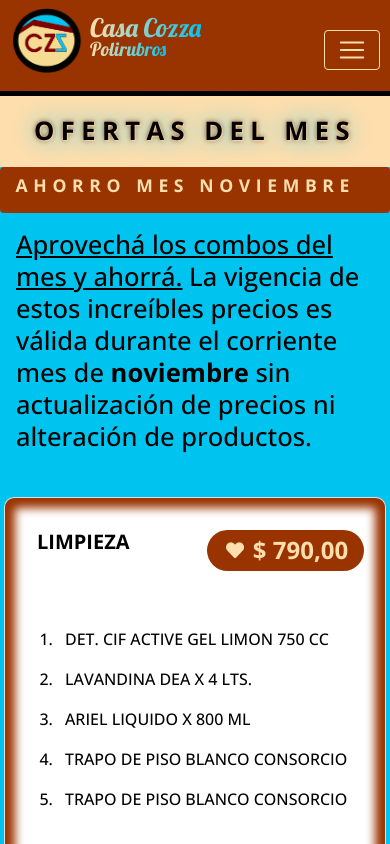
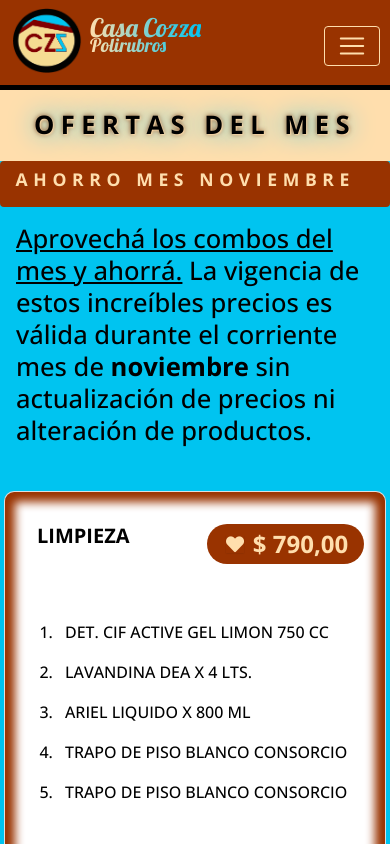
Before and after one commit to mferrayra/web-cozza, a website: page pages/ofertas.html in a window 390 px wide. Shown: the top 844 px of the page. Drawn offline with nearby package versions, Linux system fonts and the light colour scheme.

Commit message:
mejora de subtitulo de logo + footer newsletter mobile

```diff
--- a/pages/ofertas.html
+++ b/pages/ofertas.html
@@ -17,8 +17,10 @@
 			<li class="col-7 d-flex header__container__logo text__logo">
 				<a href="../index.html"><img src="../images/logo-cozza.png" alt="Logo de Casa Cozza"></a>
 				<ul class="p-2 pt-0">
-					<li class="h-25"><span class="text__logo__title">Casa Cozza</span></li>
-					<li class="h-75 pt-2"><span class="text__logo__subtitle">Polirubros</span></li>
+					<li>
+						<span class="text__logo__title">Casa Cozza</span>
+						<span class="text__logo__subtitle">Polirubros</span>
+					</li>
 				</ul>
 			</li>
 			<li class="col-5 align-self-center text__medium">
@@ -178,7 +180,7 @@
 				</div>
 				<div class="col col-12 col-md-3 text__extra-small">
 					<h6 class="footer__title--boldWithBottomBorder heading__small">Newsletter</h6>
-					<form class="mt-4 d-flex needs-validation" novalidate>
+					<form class="mt-4 mb-4 mb-md-0 d-flex needs-validation" novalidate>
 						<input class="form-control footer__newsletterText" type="email" required pattern="[a-zA-Z0-9!#$%&'*_+-]([\.]?[a-zA-Z0-9!#$%&'*_+-])+@[a-zA-Z0-9]([^@&%$\/()=?¿!.,:;]|\d)+[a-zA-Z0-9][\.][a-zA-Z]{2,4}([\.][a-zA-Z]{2})?" maxlength="50" placeholder="Ingresá tu email" title="Ingresá un email válido, por favor.">
 						<input class="btn btn-primary footer__newsletterButton" type="submit" value="SUSCRIBITE">
 					</form>
--- a/sass/_fonts.scss
+++ b/sass/_fonts.scss
@@ -67,6 +67,9 @@
 			-ms-text-fill-color: transparent;
 		}
 		&__subtitle {
+			display: block;
+			position: relative;
+			top: -15px;
 			font-size: 2rem;
 			background: -webkit-linear-gradient(to right, $skin-color, $light-blue-color);
 			background: -moz-linear-gradient(to right, $skin-color, $light-blue-color);
```
Also changed, not shown: index.html (+5 -3 lines), pages/contacto.html (+5 -3 lines), pages/nosotros.html (+5 -3 lines), pages/productos.html (+5 -3 lines), css/style.css.
